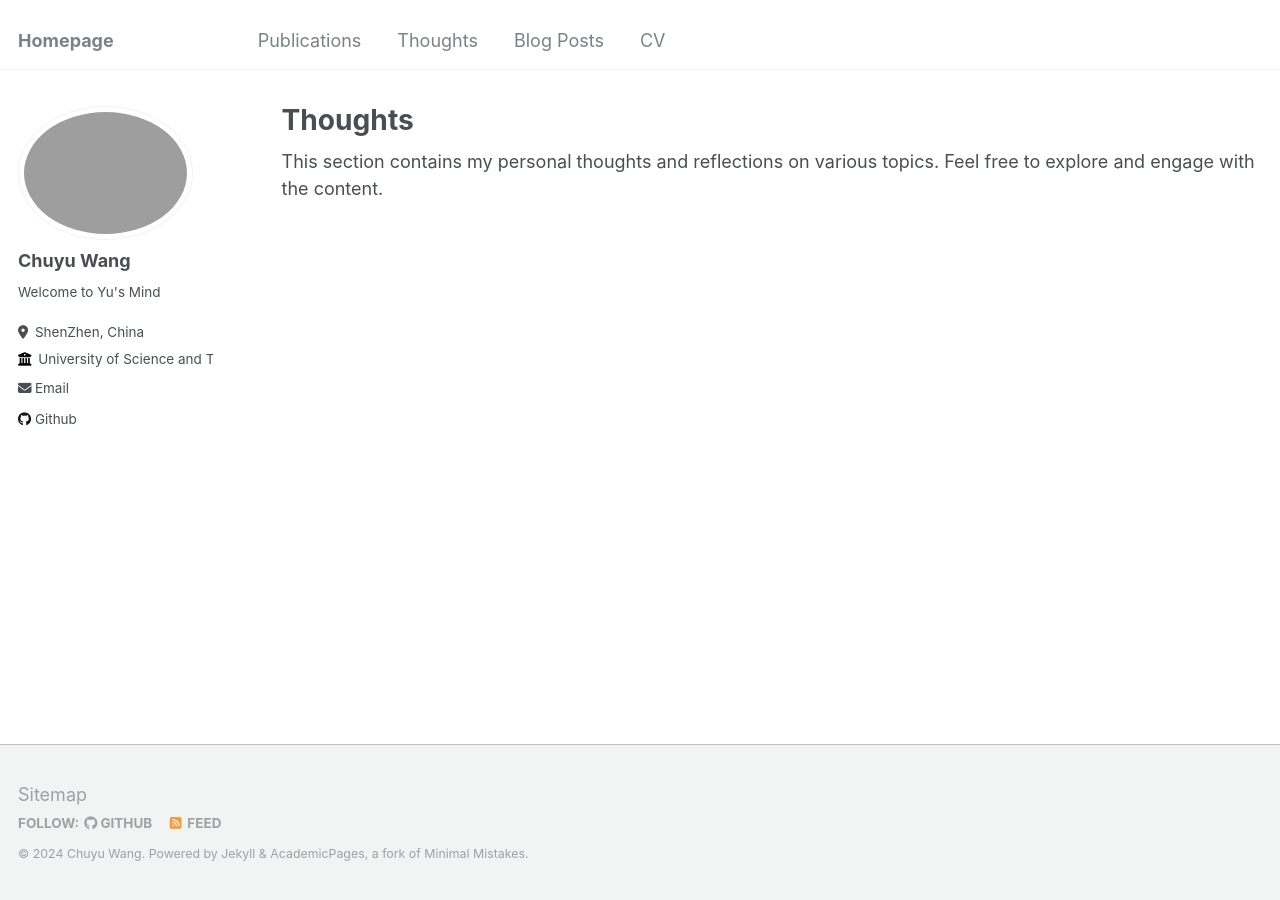
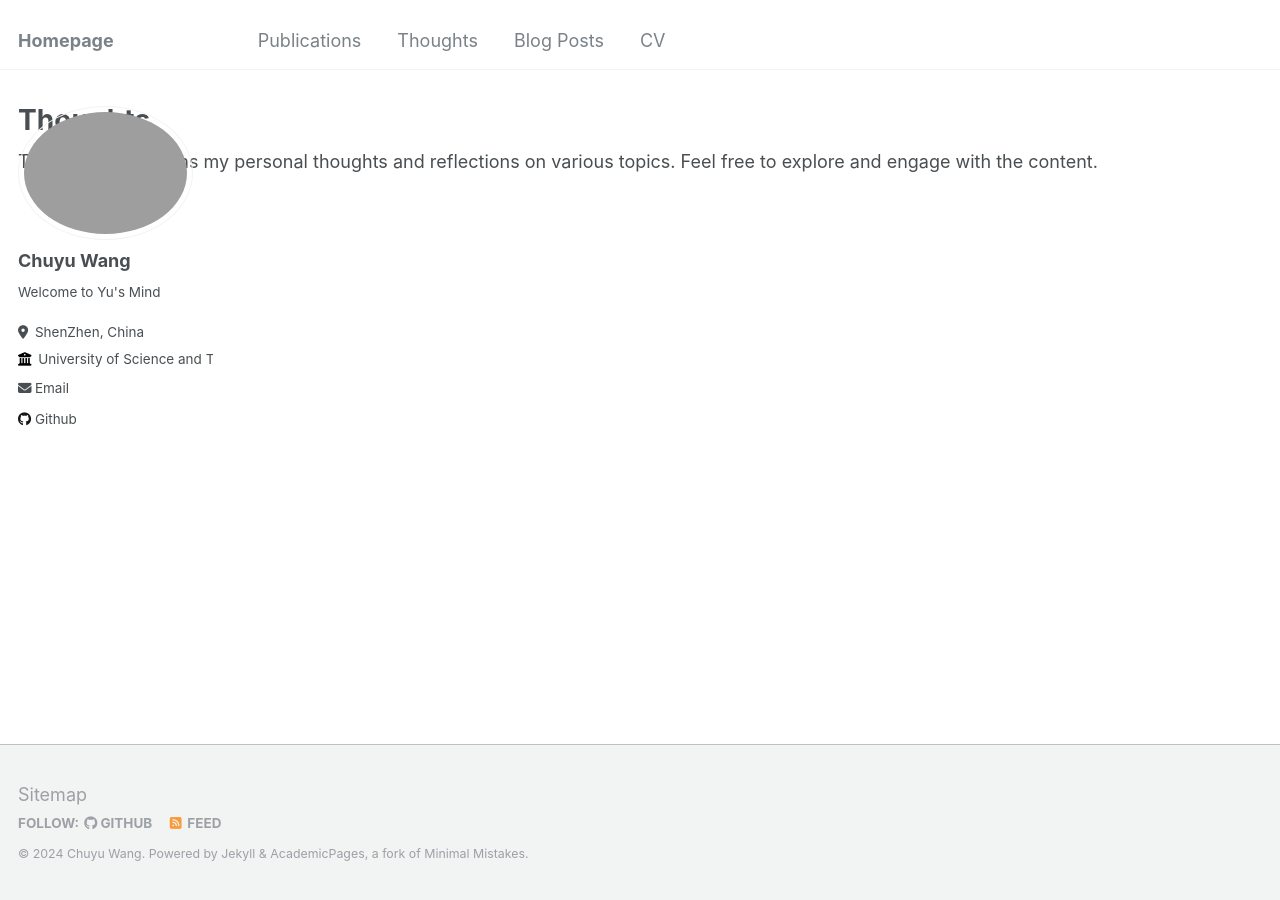
Before and after one commit to ChuyuWang949/ChuyuWang.github.io, a Jekyll site: the page built from _pages/thoughts.html, in a window 1280 px wide. Built offline with Jekyll 4.4.1, drawn with Linux system fonts in a browser that asks for light colours.

Commit message:
Update _archive.scss

```diff
--- a/_sass/_archive.scss
+++ b/_sass/_archive.scss
@@ -9,10 +9,10 @@
     @include span(12 of 12);
   }
 
-  @include breakpoint($large) {
-    @include span(10 of 12 last);
-    @include prefix(0.5 of 12);
-  }
+  //@include breakpoint($large) {
+   // @include span(10 of 12 last);
+    //@include prefix(0.5 of 12);
+  //}
 
   a {
     text-decoration: underline;
```
